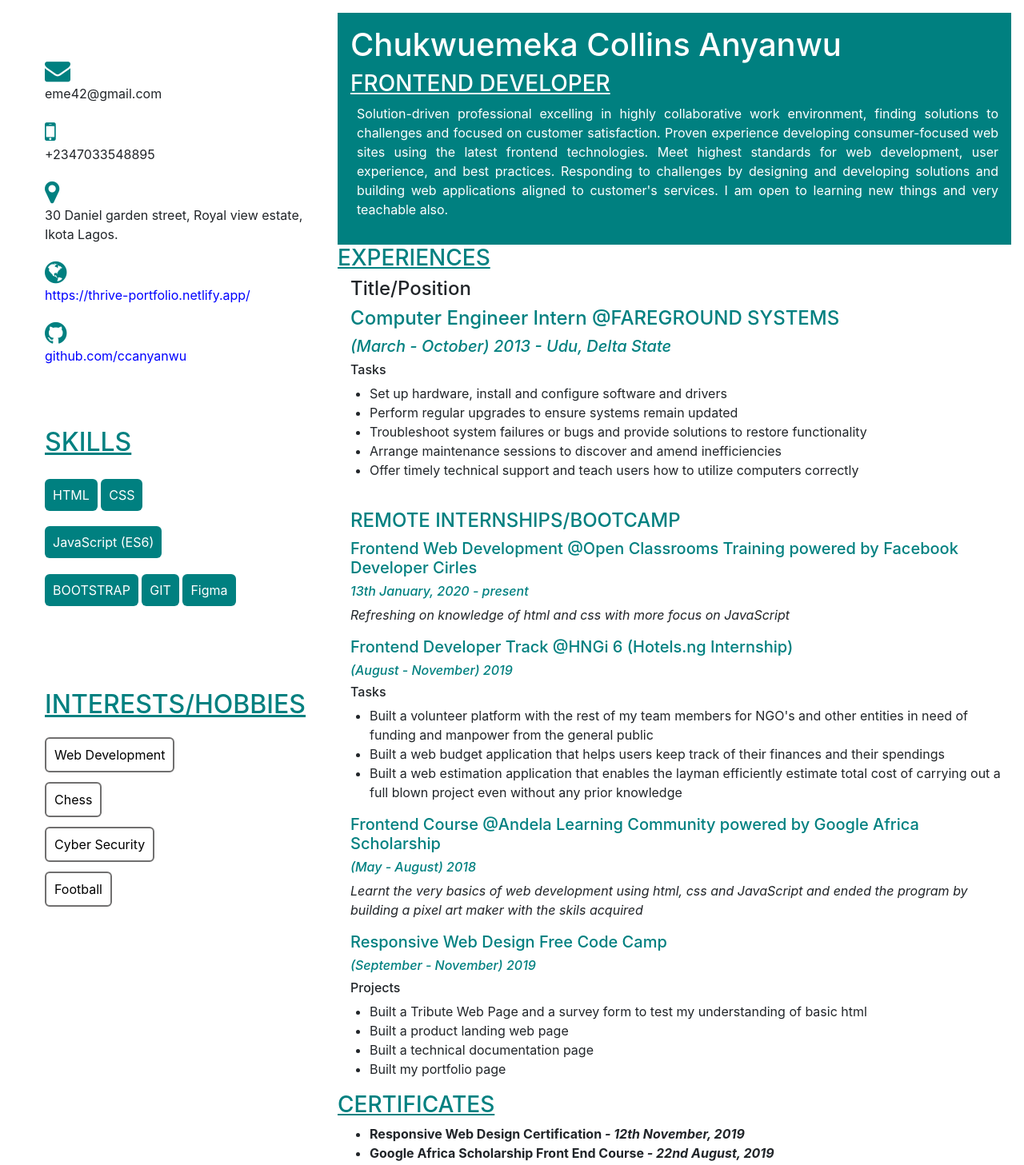
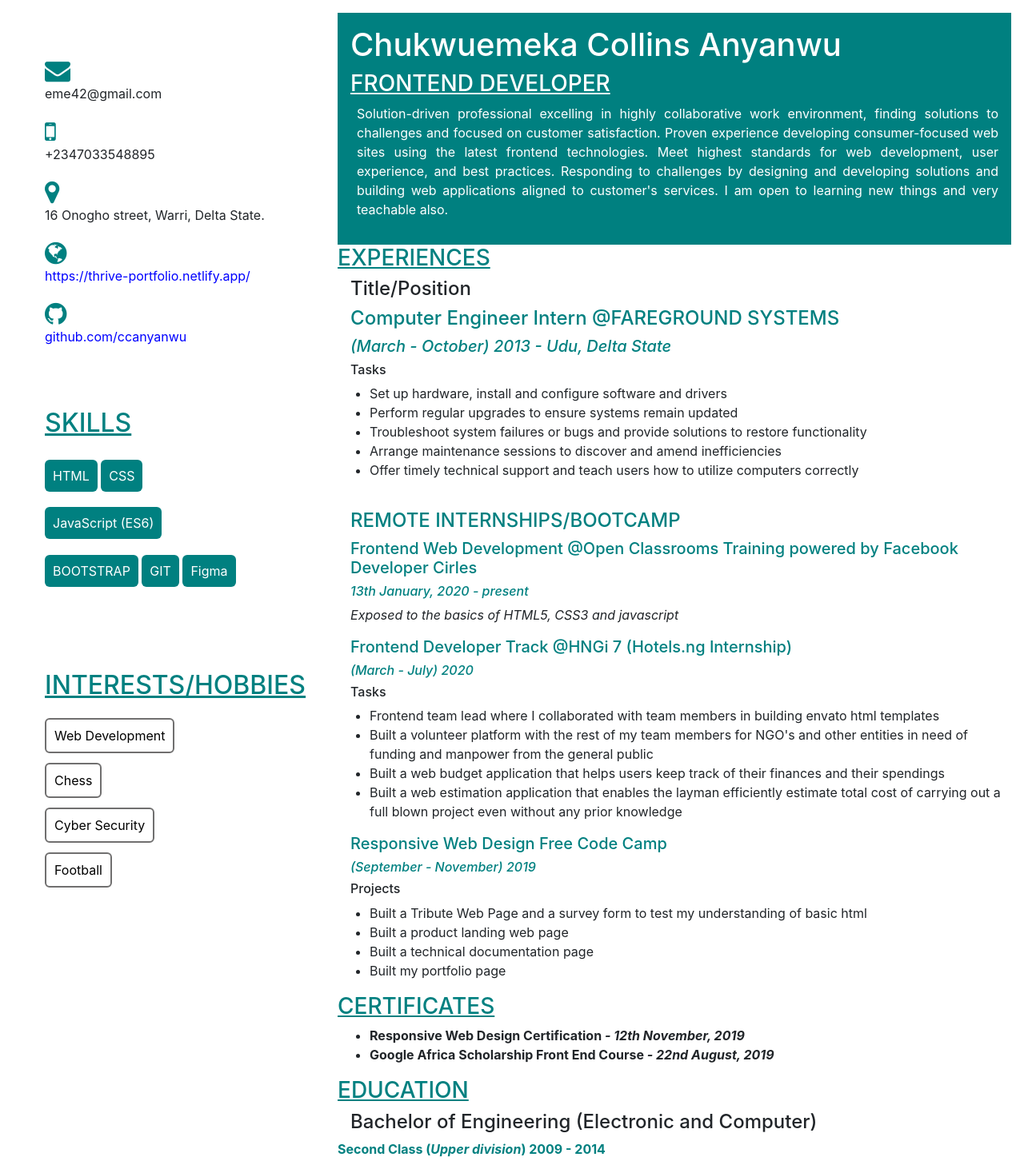
Before and after one commit to ccanyanwu/bioData, a plain HTML site: page index.html in a window 1280 px wide. Shown: the top 1457 px of the page at 80% size. Drawn offline with nearby package versions, Linux system fonts and the light colour scheme.

Commit message:
Update index.html

```diff
--- a/index.html
+++ b/index.html
@@ -23,7 +23,7 @@
             <i class="fa fa-mobile fa-2x "></i>
             +2347033548895<br>
             <i class="fa fa-map-marker fa-2x "></i>
-            30 Daniel garden street, Royal view estate, Ikota Lagos.<br>
+            16 Onogho street, Warri, Delta State.<br>
             <i class="fa fa-globe fa-2x "></i>
             <a href="https://thrive-portfolio.netlify.app/">https://thrive-portfolio.netlify.app/</a><br>
             <i class="fa fa-github fa-2x "></i>
@@ -123,21 +123,22 @@
             <h4 class="internship  title"  style="color:teal"> REMOTE INTERNSHIPS/BOOTCAMP</h4>
             <h5 class="title  " style="color:teal">Frontend Web Development @Open Classrooms Training powered by Facebook Developer Cirles </h5>
             <h6 class="title"  style="color:teal"><em> 13th January, 2020 - present </em></h6>
-            <p class="title"><em>Refreshing on knowledge of html and css with more focus on JavaScript</em></p>
+            <p class="title"><em>Exposed to the basics of HTML5, CSS3 and javascript</em></p>
 
-            <h5 class="title" style="color:teal">Frontend Developer Track @HNGi 6 (Hotels.ng Internship)</h5>
-            <h6 class="title" style="color:teal"><em>(August - November) 2019 </em></h6>
+            <h5 class="title" style="color:teal">Frontend Developer Track @HNGi 7 (Hotels.ng Internship)</h5>
+            <h6 class="title" style="color:teal"><em>(March - July) 2020 </em></h6>
             <h6 class="title">Tasks</h6>
             <ul class="ul">
+                <li >Frontend team lead where I collaborated with team members in building envato html templates</li>
                 <li >Built a volunteer platform with the rest of my team members for NGO's and other entities in need of funding and manpower from the general public</li>
                 <li >Built a web budget application that helps users keep track of their finances and their spendings</li>
                 <li >Built a web estimation application that enables the layman efficiently estimate total cost of carrying out a full blown project even without  any prior knowledge </li>
 
             </ul>
 
-            <h5 class="title" style="color:teal">Frontend Course @Andela Learning Community powered by Google Africa Scholarship </h5>
+            <!--<h5 class="title" style="color:teal">Frontend Course @Andela Learning Community powered by Google Africa Scholarship </h5>
             <h6 class="title" style="color:teal"><em>(May - August) 2018 </em></h6>
-            <p class="title"><em>Learnt the very basics of web development using html, css and JavaScript and ended the program by building a pixel art maker with the skils acquired</em></p>
+            <p class="title"><em>Learnt the very basics of web development using html, css and JavaScript and ended the program by building a pixel art maker with the skils acquired</em></p>-->
 
             <h5 class="title" style="color:teal">Responsive Web Design Free Code Camp</h5>
             <h6 class="title" style="color:teal"><em>(September - November) 2019 </em></h6>
```
